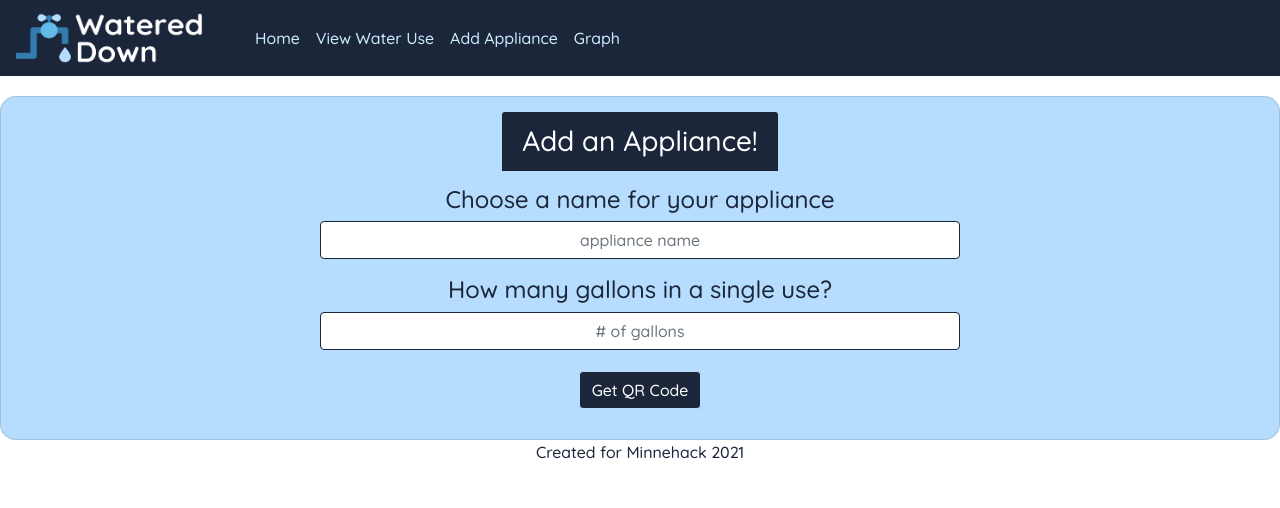
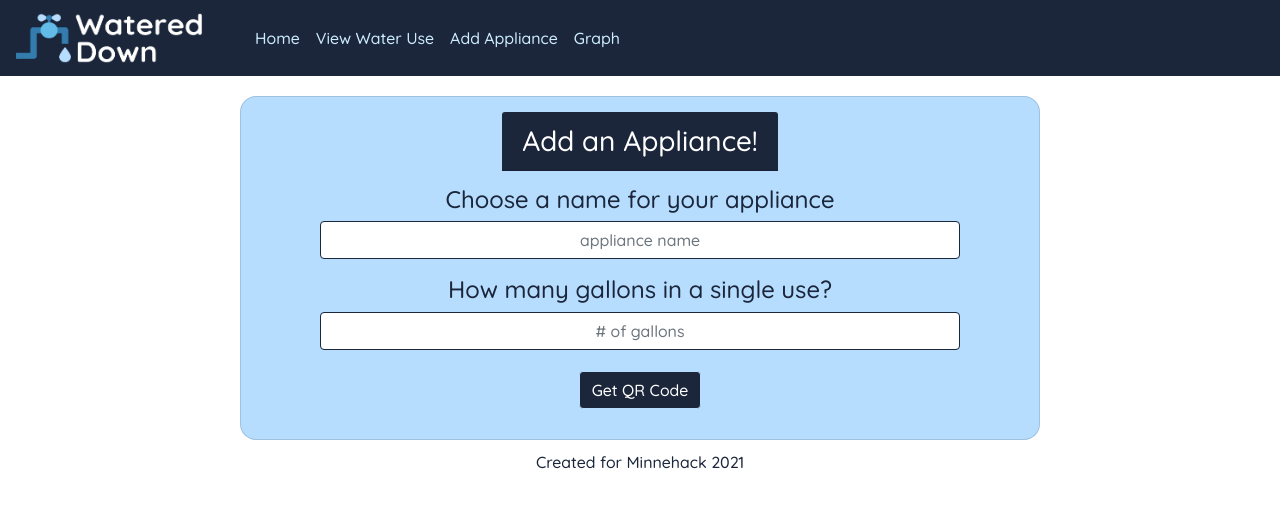
Before and after one commit to nathanielbd/watered-down, a React (Create React App) app in the folder app/: page /AddNew in a window 1280 px wide. Shown: the top 508 px of the page. Built offline with nearby package versions, Linux system fonts and the light colour scheme.

Commit message:
Changing formatting to appliance buttons and form so that cards do not get stretched out, adding center, cleaner design

```diff
--- a/app/src/components/QRForm.jsx
+++ b/app/src/components/QRForm.jsx
@@ -37,7 +37,7 @@ class QR extends Component {
 
     render() {
         return (
-            <Card className = 'align-items-center'>
+            <Card className = 'align-items-center'style ={{ width: '50rem', margin: '0 auto', float: 'none', 'margin-bottom': '10px',}}>
                 <Card.Header as="h3">   Add an Appliance!   </Card.Header>
             <Form as='form' id='rs' onSubmit={this.handleSubmit}>
                 <Form.Group  controlId="appliance_id">
--- a/app/src/components/Stats.jsx
+++ b/app/src/components/Stats.jsx
@@ -56,7 +56,10 @@ class Stats extends Component {
         <Accordion>
             {this.state.appliances.map((val, idx) => {
                 return (
-                    <Card>
+                    <Card style={{width: '50rem',
+                    margin: '0 auto',
+                    float: 'none',
+                    'margin-bottom': '10px',}}>
                     <Card.Header>
                         <Accordion.Toggle as ={Card.Header} eventKey={val}>
                             {val}
```
